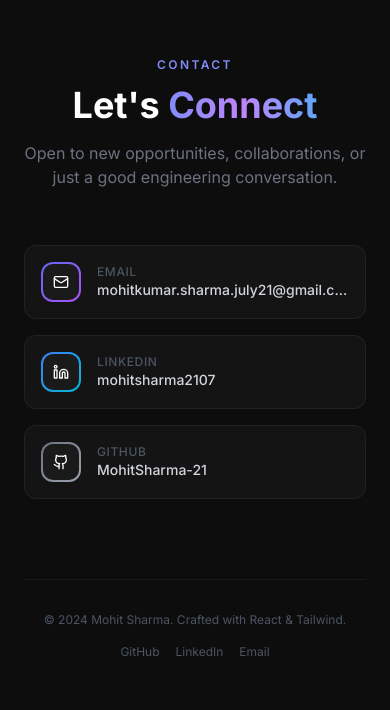
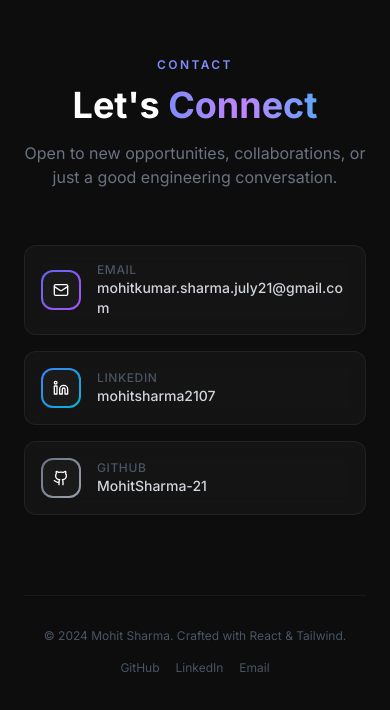
Before and after one commit to MohitSharma-21/Portfolio, a React (Vite) app: page / in a window 390 px wide. Shown: the part 11102-11812 px from the top of the page. Built offline with nearby package versions, Linux system fonts and the light colour scheme.

Commit message:
Fix email overflow in Contact section on mobile
Replace truncate with break-all so long email addresses wrap instead of overflowing.

Co-Authored-By: Claude Sonnet 4.6 <noreply@anthropic.com>

```diff
--- a/src/components/Contact.jsx
+++ b/src/components/Contact.jsx
@@ -78,7 +78,7 @@ export default function Contact() {
               </div>
               <div className="min-w-0 flex-1">
                 <p className="text-gray-600 text-xs font-medium uppercase tracking-wider">{link.label}</p>
-                <p className="text-gray-300 text-sm font-medium group-hover:text-white transition-colors truncate">
+                <p className="text-gray-300 text-sm font-medium group-hover:text-white transition-colors break-all">
                   {link.value}
                 </p>
               </div>
```
